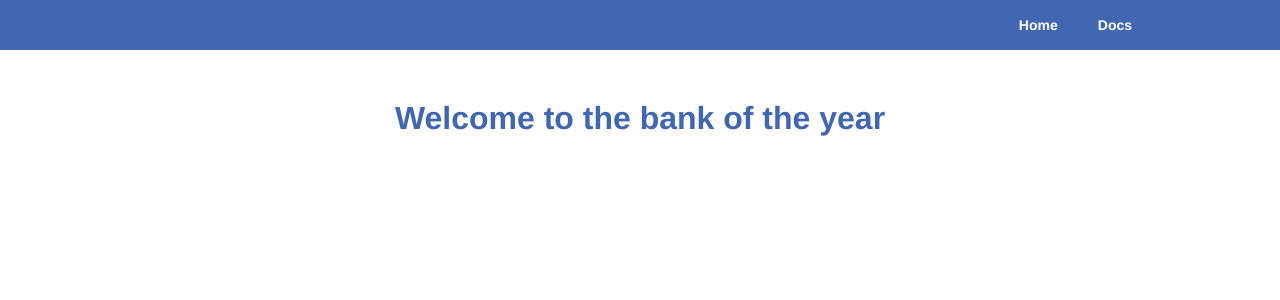
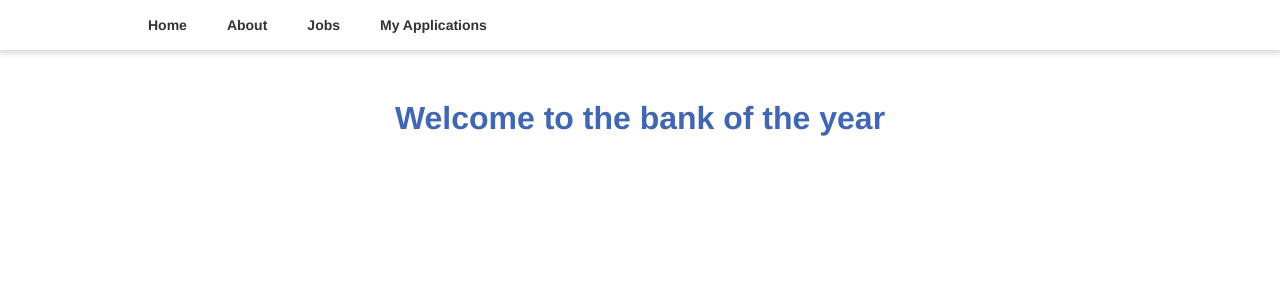
Before and after one commit to bnGil/controle, a React (Create React App) app in the folder client/: page / in a window 1280 px wide. Shown: the top 300 px of the page. Built offline with nearby package versions, Linux system fonts and the light colour scheme.

Commit message:
added axios instance of the api

```diff
--- a/client/src/App.js
+++ b/client/src/App.js
@@ -1,14 +1,14 @@
 import { BrowserRouter as Router, Switch, Route } from "react-router-dom";
 
 import "./App.css";
-import Header from "./components/header/Header";
+import Navbar from "./components/navbar/Navbar";
 import Homepage from "./pages/homepage/Homepage";
 
 function App() {
   return (
     <>
       <Router>
-        <Header />
+        <Navbar />
         <Switch>
           <Route exact path="/" component={Homepage} />
         </Switch>
--- /dev/null
+++ b/client/src/api/API.js
@@ -0,0 +1,6 @@
+import axios from "axios";
+const url =
+  process.env.NODE_ENV === "production" ? "/api" : "http://localhost:5000/api";
+export default axios.create({
+  baseURL: url,
+});
--- a/client/src/components/header/Header.jsx
+++ /dev/null
@@ -1,22 +0,0 @@
-import { NavLink } from "react-router-dom";
-
-import "./header.css";
-
-function Header() {
-  return (
-    <div className="navbar-container">
-      <nav className="navbar">
-        <div className="links-container">
-          <NavLink className="navlink" exact to="/">
-            Home
-          </NavLink>
-          <NavLink className="navlink" to="/api/v1">
-            Docs
-          </NavLink>
-        </div>
-      </nav>
-    </div>
-  );
-}
-
-export default Header;
--- /dev/null
+++ b/client/src/components/navbar/Navbar.jsx
@@ -0,0 +1,32 @@
+import { NavLink } from "react-router-dom";
+import { useContext } from "react";
+
+import "./navbar.css";
+import { userContext } from "../../context/userContext";
+
+function Navbar() {
+  const { user, setUser } = useContext(userContext);
+  return (
+    <div className="navbar-container">
+      <nav className="navbar">
+        <div className="links-container">
+          <NavLink className="navlink" exact to="/">
+            Home
+          </NavLink>
+          <NavLink className="navlink" to="/about">
+            About
+          </NavLink>
+          <NavLink className="navlink" to="/jobs">
+            Jobs
+          </NavLink>
+          <NavLink className="navlink" to="/applications">
+            My Applications
+          </NavLink>
+        </div>
+        <div></div>
+      </nav>
+    </div>
+  );
+}
+
+export default Navbar;
--- a/client/src/components/header/header.css
+++ b/client/src/components/navbar/navbar.css
@@ -1,9 +1,10 @@
 .navbar-container {
   height: 50px;
-  background-color: #4267b2;
+  background-color: #ffffff;
   display: flex;
   justify-content: center;
   align-items: center;
+  box-shadow: 0 0 7px 2px #ccc;
 }
 
 .navbar {
@@ -11,7 +12,7 @@
   width: 80%;
   display: flex;
   align-items: center;
-  justify-content: flex-end;
+  justify-content: flex-start;
 }
 
 .links-container {
@@ -25,7 +26,7 @@
   font-family: Helvetica, Arial, sans-serif;
   font-size: 14px;
   font-weight: 600;
-  color: #ffffff;
+  color: #333;
   cursor: pointer;
   position: relative;
   padding: 0 5px;
--- /dev/null
+++ b/client/src/context/userContext.js
@@ -0,0 +1,20 @@
+import { createContext, useState } from "react";
+
+export const userContext = createContext();
+
+function UserProvider({ children }) {
+  const [user, setUser] = useState(null);
+
+  return (
+    <userContext.Provider
+      value={{
+        user,
+        setUser,
+      }}
+    >
+      {children}
+    </userContext.Provider>
+  );
+}
+
+export default UserProvider;
--- a/client/src/index.js
+++ b/client/src/index.js
@@ -3,11 +3,14 @@ import ReactDOM from "react-dom/client";
 import "normalize.css";
 
 import App from "./App";
+import UserProvider from "./context/userContext.js";
 
 const root = ReactDOM.createRoot(document.getElementById("root"));
 root.render(
   <React.StrictMode>
-    <App />
+    <UserProvider>
+      <App />
+    </UserProvider>
   </React.StrictMode>
 );
 
```
